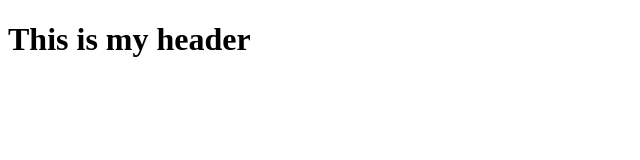
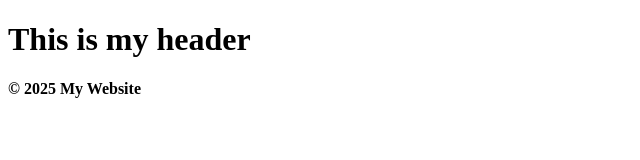
Before and after one commit to kemiwealth/version-control-simulation-SandraJohnson, a plain HTML site: page index.html in a window 1280 px wide. Shown: the whole page, without its empty margins (0-640 px from the left). Drawn offline with Linux system fonts and the light colour scheme.

Commit message:
Added a footer section to stimulate conflict

```diff
--- a/index.html
+++ b/index.html
@@ -10,5 +10,9 @@
     <header>
         <h1>This is my header</h1>
     </header>
+
+    <footer>
+        <h4>&copy; 2025 My Website</h4>
+    </footer>
 </body>
 </html>
```
